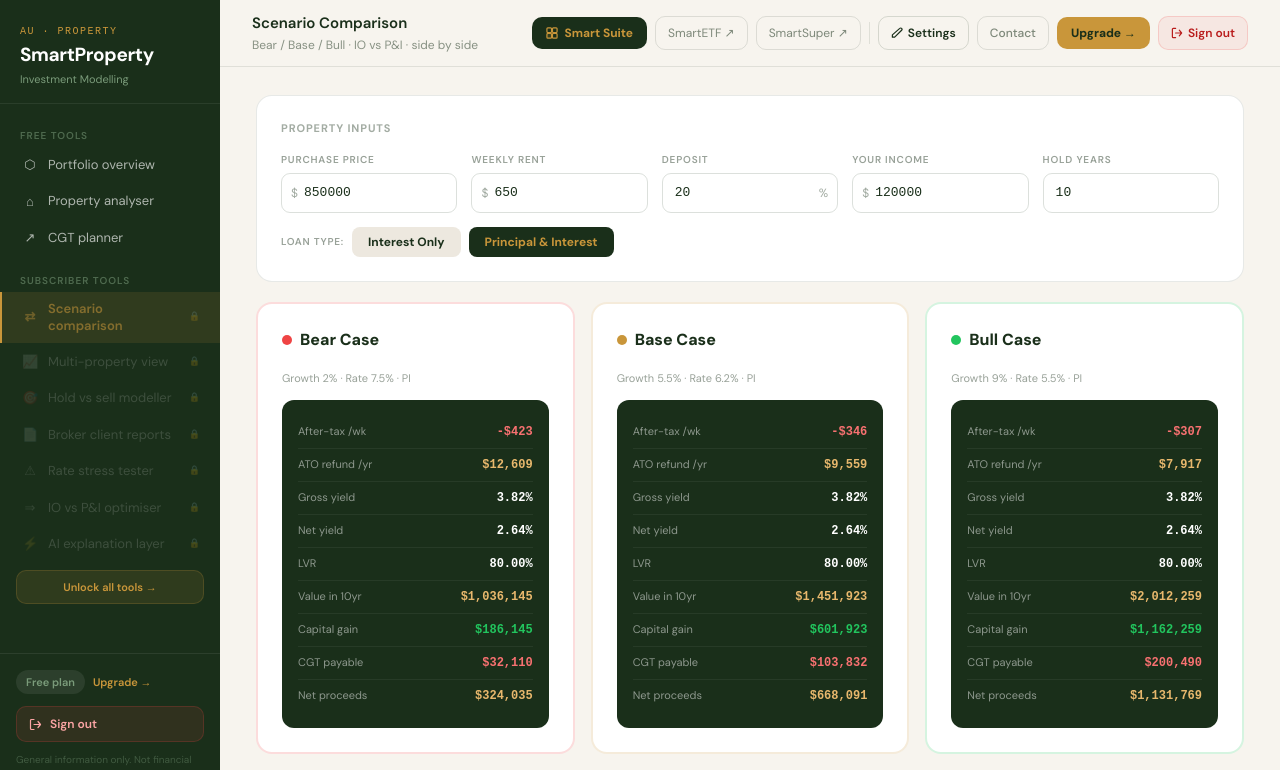
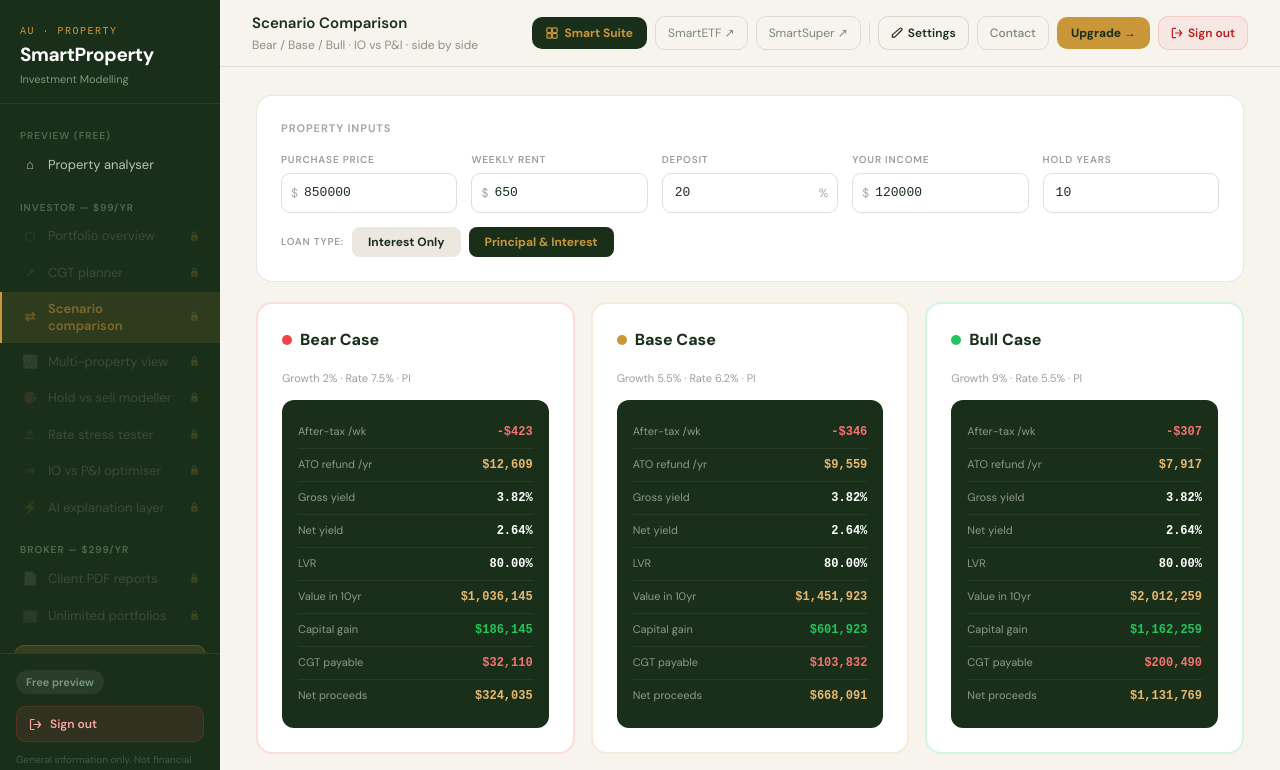
Before and after one commit to mbf2756/smartproperty, a Next.js app: page /scenario in a window 1280 px wide. Shown: the top 770 px of the page. Built offline with nearby package versions, Linux system fonts and the light colour scheme; no server answers.

Commit message:
Refactor Sidebar component for access control and tiers

```diff
--- a/src/components/Sidebar.tsx
+++ b/src/components/Sidebar.tsx
@@ -4,19 +4,22 @@
 import { useEffect, useState } from 'react'
 
 const NAV = [
-  { group: 'Free tools', items: [
-    { href: '/dashboard',  label: 'Portfolio overview',  icon: '⬡', paid: false },
-    { href: '/analyser',   label: 'Property analyser',   icon: '⌂', paid: false },
-    { href: '/cgt',        label: 'CGT planner',         icon: '↗', paid: false },
+  { group: 'Preview (free)', items: [
+    { href: '/analyser', label: 'Property analyser', icon: '⌂', tier: 'free' },
   ]},
-  { group: 'Subscriber tools', items: [
-    { href: '/scenario',   label: 'Scenario comparison',   icon: '⇄', paid: true, badge: 'NEW' },
-    { href: '/portfolio',  label: 'Multi-property view',   icon: '📈', paid: true },
-    { href: '/hold-sell',  label: 'Hold vs sell modeller', icon: '🎯', paid: true },
-    { href: '/reports',    label: 'Broker client reports', icon: '📄', paid: true },
-    { href: '/stress',     label: 'Rate stress tester',    icon: '⚠',  paid: true, badge: '!' },
-    { href: '/io-pi',      label: 'IO vs P&I optimiser',   icon: '⇒', paid: true },
-    { href: '/ai-explain', label: 'AI explanation layer',  icon: '⚡', paid: true },
+  { group: 'Investor — $99/yr', items: [
+    { href: '/dashboard',  label: 'Portfolio overview',    icon: '⬡', tier: 'investor' },
+    { href: '/cgt',        label: 'CGT planner',           icon: '↗', tier: 'investor' },
+    { href: '/scenario',   label: 'Scenario comparison',   icon: '⇄', tier: 'investor', badge: 'NEW' },
+    { href: '/portfolio',  label: 'Multi-property view',   icon: '📈', tier: 'investor' },
+    { href: '/hold-sell',  label: 'Hold vs sell modeller', icon: '🎯', tier: 'investor' },
+    { href: '/stress',     label: 'Rate stress tester',    icon: '⚠',  tier: 'investor' },
+    { href: '/io-pi',      label: 'IO vs P&I optimiser',   icon: '⇒', tier: 'investor' },
+    { href: '/ai-explain', label: 'AI explanation layer',  icon: '⚡', tier: 'investor' },
+  ]},
+  { group: 'Broker — $299/yr', items: [
+    { href: '/reports',    label: 'Client PDF reports',    icon: '📄', tier: 'broker' },
+    { href: '/portfolio',  label: 'Unlimited portfolios',  icon: '🏢', tier: 'broker' },
   ]},
 ]
 
@@ -25,19 +28,23 @@
   'single_smartsuper', 'single_smartetf', 'single_smartproperty',
   'double_ss_se', 'double_ss_sp', 'double_se_sp',
   'triple_all',
+  'investor', 'broker',
 ]
 
-function checkAccess(sub: { apps?: string[]; plan?: string; status?: string } | null): boolean {
-  if (!sub || sub.status !== 'active') return false
-  if (Array.isArray(sub.apps) && sub.apps.includes('smartproperty')) return true
-  if (sub.plan === 'triple_all') return true
-  if (sub.plan && ALL_PAID_PLANS.includes(sub.plan)) return true
-  return false
+const BROKER_PLANS = ['broker']
+
+function checkAccess(sub: { apps?: string[]; plan?: string; status?: string } | null): 'broker' | 'investor' | 'free' {
+  if (!sub || sub.status !== 'active') return 'free'
+  const plan = sub.plan ?? ''
+  if (BROKER_PLANS.includes(plan)) return 'broker'
+  if (Array.isArray(sub.apps) && sub.apps.includes('smartproperty')) return 'investor'
+  if (ALL_PAID_PLANS.includes(plan)) return 'investor'
+  return 'free'
 }
 
 export function Sidebar() {
   const pathname = usePathname()
-  const [isPaid, setIsPaid]   = useState(false)
+  const [tier, setTier]       = useState<'broker' | 'investor' | 'free'>('free')
   const [checked, setChecked] = useState(false)
 
   useEffect(() => {
@@ -52,7 +59,7 @@
           .select('plan, apps, bundle, status')
           .eq('user_id', user.id)
           .single()
-        setIsPaid(checkAccess(data))
+        setTier(checkAccess(data))
       } catch (e) {
         console.error('Sidebar sub check:', e)
       }
@@ -61,16 +68,27 @@
     loadSub()
   }, [])
 
+  const isPaid   = tier !== 'free'
+  const isBroker = tier === 'broker'
+
   const bg      = '#1A2F1A'
   const gold    = '#C9963A'
   const goldDim = '#A67C2E'
   const sage    = '#7A9B7A'
 
+  function canAccess(itemTier: string) {
+    if (itemTier === 'free') return true
+    if (itemTier === 'investor') return isPaid
+    if (itemTier === 'broker') return isBroker
+    return false
+  }
+
   return (
     <nav className="w-[220px] min-h-screen flex flex-col fixed left-0 top-0 bottom-0 z-50"
       style={{ backgroundColor: bg }}>
 
-      <Link href="/dashboard" style={{ textDecoration: 'none' }}>
+      {/* Logo */}
+      <Link href={isPaid ? '/dashboard' : '/analyser'} style={{ textDecoration: 'none' }}>
         <div className="px-5 pt-6 pb-4 transition-opacity hover:opacity-80"
           style={{ borderBottom: '1px solid rgba(255,255,255,0.07)', cursor: 'pointer' }}>
           <div style={{ fontFamily: 'monospace', fontSize: 10, color: gold, letterSpacing: '0.15em', textTransform: 'uppercase', marginBottom: 2 }}>
@@ -85,46 +103,44 @@
         </div>
       </Link>
 
+      {/* Nav */}
       <div className="py-2 flex-1 overflow-y-auto">
-        {NAV.map(group => (
+        {NAV.map(group => {
+          // Hide broker group from non-broker paid users unless they can access
+          const groupVisible = group.group.startsWith('Broker') ? (isBroker || !checked) : true
+          if (!groupVisible && tier === 'investor') return null
+
+          return (
             <div key={group.group}>
               <div className="px-5 pt-4 pb-1"
                 style={{ fontSize: 10, fontWeight: 600, textTransform: 'uppercase', letterSpacing: '0.1em', color: 'rgba(122,155,122,0.55)' }}>
                 {group.group}
               </div>
 
-            {group.items.map((item: { href: string; label: string; icon: string; paid: boolean; badge?: string }) => {
-              const active = pathname === item.href
-              const locked = item.paid && !isPaid
-              const dest   = locked ? '/pricing' : item.href
+              {group.items.map((item: { href: string; label: string; icon: string; tier: string; badge?: string }) => {
+                const active   = pathname === item.href
+                const locked   = !canAccess(item.tier)
+                const dest     = locked ? '/pricing' : item.href
+                const brokerLocked = item.tier === 'broker' && !isBroker
 
                 return (
-                <Link
-                  key={item.href}
-                  href={dest}
+                  <Link key={`${item.href}-${item.label}`} href={dest}
                     style={{
-                    display: 'flex',
-                    alignItems: 'center',
-                    gap: 10,
-                    padding: '8px 20px',
-                    fontSize: 13,
-                    textDecoration: 'none',
-                    transition: 'all 0.15s',
-                    color:      active ? gold : locked ? 'rgba(255,255,255,0.28)' : 'rgba(255,255,255,0.65)',
+                      display: 'flex', alignItems: 'center', gap: 10,
+                      padding: '8px 20px', fontSize: 13, textDecoration: 'none',
+                      transition: 'all 0.15s', marginBottom: 1,
+                      color:      active ? gold : locked ? 'rgba(255,255,255,0.28)' : 'rgba(255,255,255,0.7)',
                       background: active ? 'rgba(201,150,58,0.12)' : 'transparent',
                       borderLeft: active ? `2px solid ${gold}` : '2px solid transparent',
                       fontWeight: active ? 600 : 400,
-                    marginBottom: 1,
                     }}>
-                  <span style={{ width: 16, textAlign: 'center', fontSize: 13, flexShrink: 0, opacity: locked ? 0.4 : 1 }}>
+                    <span style={{ width: 16, textAlign: 'center', fontSize: 13, flexShrink: 0, opacity: locked ? 0.35 : 1 }}>
                       {item.icon}
                     </span>
-                  <span style={{ flex: 1, opacity: locked ? 0.55 : 1, lineHeight: 1.35 }}>
+                    <span style={{ flex: 1, lineHeight: 1.35, opacity: locked ? 0.5 : 1 }}>
                       {item.label}
                     </span>
-                  {locked && (
-                    <span style={{ fontSize: 9, color: 'rgba(255,255,255,0.2)', flexShrink: 0 }}>🔒</span>
-                  )}
+                    {locked && <span style={{ fontSize: 9, color: 'rgba(255,255,255,0.18)', flexShrink: 0 }}>🔒</span>}
                     {!locked && item.badge && (
                       <span style={{ fontSize: 9, padding: '2px 6px', borderRadius: 20, fontWeight: 700, background: goldDim, color: '#fff', flexShrink: 0 }}>
                         {item.badge}
@@ -133,37 +149,62 @@
                   </Link>
                 )
               })}
+            </div>
+          )
+        })}
 
-            {group.group === 'Subscriber tools' && !isPaid && checked && (
+        {/* Upgrade CTA */}
+        {checked && !isPaid && (
+          <div style={{ margin: '12px 14px 4px' }}>
             <Link href="/pricing"
               style={{
                 display: 'flex', alignItems: 'center', justifyContent: 'center',
-                  margin: '8px 16px 4px', borderRadius: 10, padding: '8px',
+                padding: '10px', borderRadius: 10, marginBottom: 6,
+                fontSize: 12, fontWeight: 700, textDecoration: 'none',
+                background: 'rgba(201,150,58,0.15)', color: gold,
+                border: '1px solid rgba(201,150,58,0.25)',
+              }}>
+              Investor — $99/yr →
+            </Link>
+            <Link href="/pricing"
+              style={{
+                display: 'flex', alignItems: 'center', justifyContent: 'center',
+                padding: '8px', borderRadius: 10,
                 fontSize: 11, fontWeight: 600, textDecoration: 'none',
-                  background: 'rgba(201,150,58,0.12)', color: gold,
-                  border: '1px solid rgba(201,150,58,0.2)',
+                background: 'rgba(255,255,255,0.04)', color: 'rgba(255,255,255,0.4)',
+                border: '1px solid rgba(255,255,255,0.08)',
               }}>
-                Unlock all tools →
+              Broker — $299/yr →
             </Link>
+          </div>
+        )}
+
+        {checked && isPaid && !isBroker && (
+          <div style={{ margin: '8px 14px 4px' }}>
+            <Link href="/pricing"
+              style={{
+                display: 'flex', alignItems: 'center', justifyContent: 'center',
+                padding: '8px', borderRadius: 10,
+                fontSize: 11, fontWeight: 600, textDecoration: 'none',
+                background: 'rgba(255,255,255,0.04)', color: 'rgba(255,255,255,0.35)',
+                border: '1px solid rgba(255,255,255,0.08)',
+              }}>
+              Upgrade to Broker →
+            </Link>
+          </div>
         )}
       </div>
-        ))}
-      </div>
 
+      {/* Footer */}
       <div style={{ padding: '16px', borderTop: '1px solid rgba(255,255,255,0.08)' }}>
         <div style={{ display: 'flex', alignItems: 'center', gap: 8, marginBottom: 12 }}>
           <span style={{
             fontSize: 11, fontWeight: 600, padding: '4px 10px', borderRadius: 20,
-            background: isPaid ? 'rgba(201,150,58,0.15)' : 'rgba(255,255,255,0.08)',
+            background: isBroker ? 'rgba(201,150,58,0.2)' : isPaid ? 'rgba(201,150,58,0.12)' : 'rgba(255,255,255,0.07)',
             color: isPaid ? gold : sage,
           }}>
-            {!checked ? '…' : isPaid ? 'Subscriber ✓' : 'Free plan'}
+            {!checked ? '…' : isBroker ? 'Broker ✓' : isPaid ? 'Investor ✓' : 'Free preview'}
           </span>
-          {checked && !isPaid && (
-            <Link href="/pricing" style={{ fontSize: 11, fontWeight: 600, color: gold, textDecoration: 'none' }}>
-              Upgrade →
-            </Link>
-          )}
         </div>
 
         <Link href="/login"
```
Lines whose indentation alone changed are shown as unchanged.
